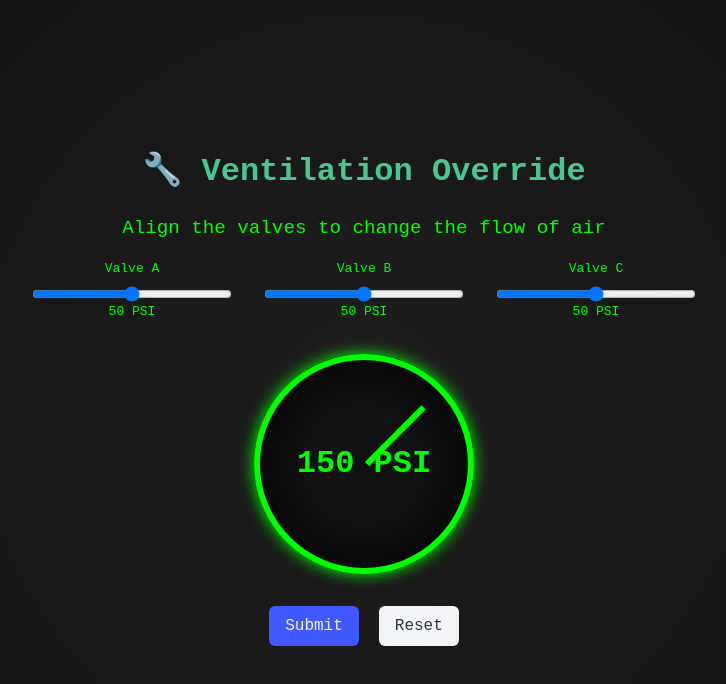
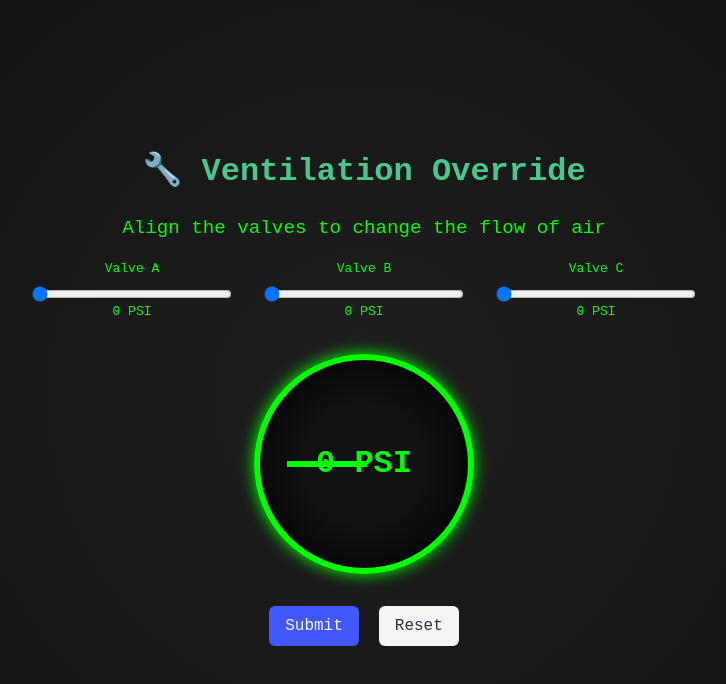
Before and after one commit to PixelCharmer/zombie_game, a React (Vite) app in the folder zombie-escape/: page /ventoverride in a window 1280 px wide. Shown: the top 684 px of the page, without its empty margins (276-1002 px from the left). Built offline with nearby package versions, Linux system fonts and the light colour scheme; a web font is replaced by a local one.

Commit message:
fixing 404

```diff
--- a/zombie-escape/src/rooms/Room3.jsx
+++ b/zombie-escape/src/rooms/Room3.jsx
@@ -4,7 +4,7 @@ import background from '../assets/tunnelsystem.png';
 
 export default function Room3() {
     const navigate = useNavigate();
-    const [selectedTunnel, setSelectedTunnel] = useState(null);
+    const [selectedTunnel, setSelectedTunnel] = useState('');
     const [submitted, setSubmitted] = useState(false);
     const [correct, setCorrect] = useState(false);
     const [blacklightActive, setBlacklightActive] = useState(false);
@@ -20,7 +20,7 @@ export default function Room3() {
     };
 
     const handleReset = () => {
-        setSelectedTunnel(null);
+        setSelectedTunnel('');
         setSubmitted(false);
         setCorrect(false);
         setBlacklightActive(false);
@@ -97,6 +97,7 @@ export default function Room3() {
                                         padding: '1rem',
                                         fontSize: '0.85rem',
                                         border: '1px solid #00ffff',
+                                        zIndex: 1,
                                     }}
                                 >
                                     {hardHints[tunnel]}
@@ -122,7 +123,7 @@ export default function Room3() {
                 }}
             >
                 <div className="select is-medium">
-                    <select value={selectedTunnel || ''} onChange={(e) => setSelectedTunnel(e.target.value)}>
+                    <select value={selectedTunnel} onChange={(e) => setSelectedTunnel(e.target.value)}>
                         <option value="" disabled>Select a Tunnel</option>
                         <option value="Tunnel 1">Tunnel 1</option>
                         <option value="Tunnel 2">Tunnel 2</option>
--- a/zombie-escape/src/rooms/VentOverride.jsx
+++ b/zombie-escape/src/rooms/VentOverride.jsx
@@ -3,9 +3,9 @@ import { useNavigate } from 'react-router-dom';
 
 export default function VentOverride() {
     const navigate = useNavigate();
-    const [valveA, setValveA] = useState(50);
-    const [valveB, setValveB] = useState(50);
-    const [valveC, setValveC] = useState(50);
+    const [valveA, setValveA] = useState(0);
+    const [valveB, setValveB] = useState(0);
+    const [valveC, setValveC] = useState(0);
     const [feedback, setFeedback] = useState('');
     const [attempts, setAttempts] = useState(0);
 
```
Lines whose indentation alone changed are shown as unchanged.
